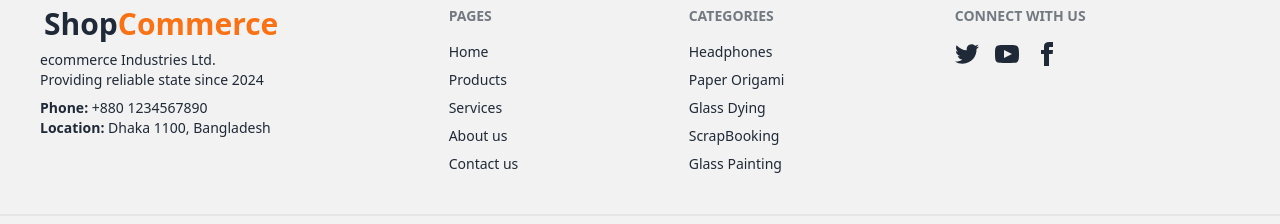
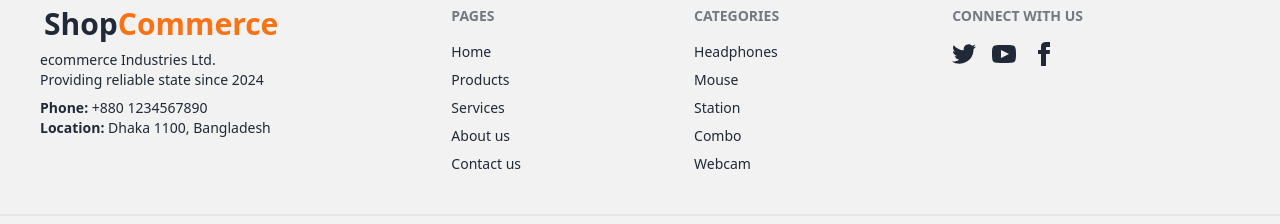
Before and after one commit to jawadibrahimshopnil/ShopCommerce-client, a React (Vite) app: page / in a window 1280 px wide. Shown: the part 668-892 px from the top of the page. Built offline with nearby package versions, Linux system fonts and the light colour scheme; no server answers.

Commit message:
fixed footer

```diff
--- a/src/components/Footer.jsx
+++ b/src/components/Footer.jsx
@@ -24,10 +24,10 @@ const Footer = () => {
                 <nav>
                     <h6 className="footer-title">Categories</h6>
                     <Link to={`/`} className="link link-hover">Headphones</Link>
-                    <Link to={`/`} className="link link-hover">Paper Origami</Link>
-                    <Link to={`/`} className="link link-hover">Glass Dying</Link>
-                    <Link to={`/`} className="link link-hover">ScrapBooking</Link>
-                    <Link to={`/`} className="link link-hover">Glass Painting</Link>
+                    <Link to={`/`} className="link link-hover">Mouse</Link>
+                    <Link to={`/`} className="link link-hover">Station</Link>
+                    <Link to={`/`} className="link link-hover">Combo</Link>
+                    <Link to={`/`} className="link link-hover">Webcam</Link>
                 </nav>
                 <nav>
                     <h6 className="footer-title">Connect With Us</h6>
```
